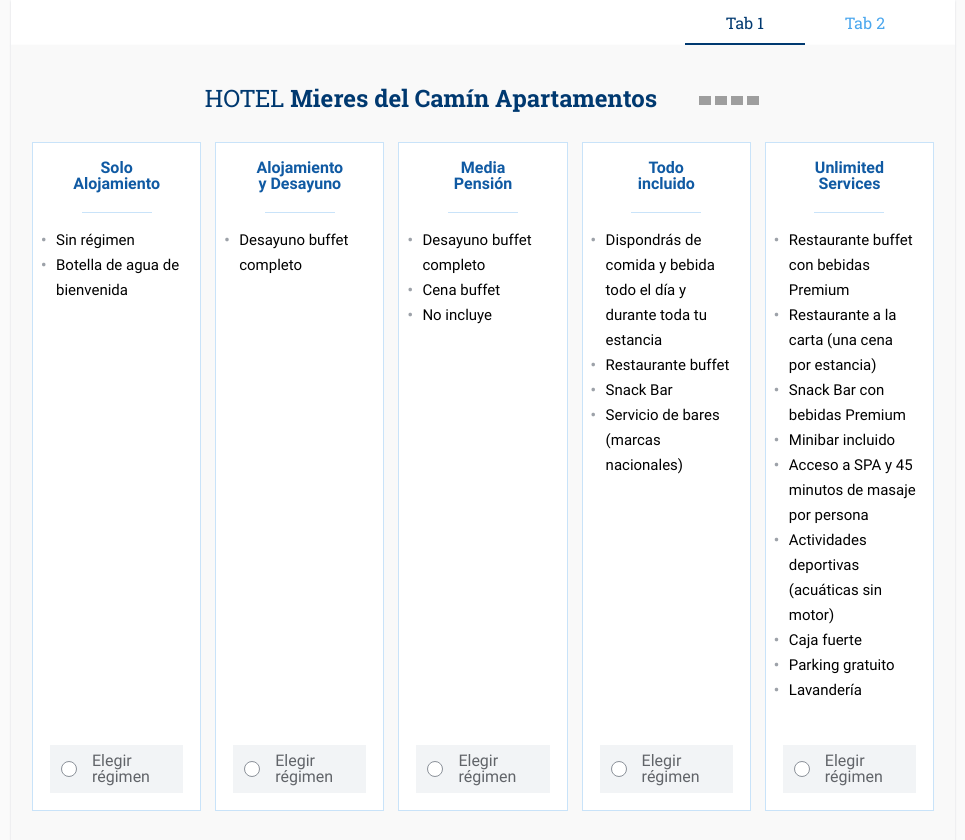
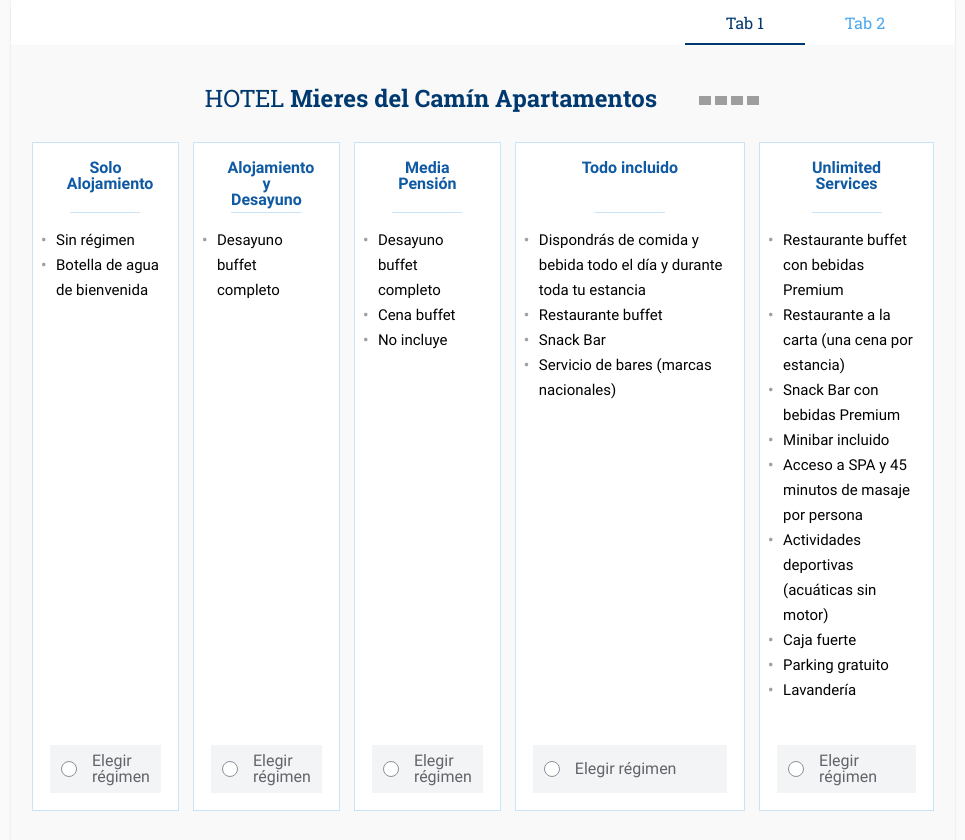
Before and after one commit to CarmenDomin/pruebaTCK, an Angular app: page /page-one in a window 1280 px wide. Shown: the whole page, without its empty margins (157-1122 px from the left). Built offline with nearby package versions, Linux system fonts and the light colour scheme; grey boxes are pictures that could not be loaded.

Commit message:
Bugfixing

```diff
--- a/src/application.css
+++ b/src/application.css
@@ -148,7 +148,7 @@
     display: flex; }
   /* line 73, src/styles/components/navigator.component.scss */
   .navigation__tab {
-    flex: 1 0 0; } }
+    flex: 1 1 auto; } }
 
 @-moz-document url-prefix() {
   @media only screen and (max-width: 599px) {
@@ -273,7 +273,7 @@ radio-button {
 
 /* line 29, src/styles/components/radio-buttons.component.scss */
 .radio-button__content {
-  flex: 1 0 0; }
+  flex: 1 1 auto; }
 
 @-moz-document url-prefix() {
   /* line 34, src/styles/components/radio-buttons.component.scss */
@@ -450,7 +450,7 @@ radio-button {
 
 /* line 32, src/styles/pages/page-one.component.scss */
 .tile {
-  flex: 1 0 0;
+  flex: 1 1 auto;
   margin: 0 7px; }
 
 @-moz-document url-prefix() {
@@ -705,7 +705,7 @@ radio-button {
 
 /* line 82, src/styles/pages/page-two.component.scss */
 .card-static-content__text {
-  flex: 1 0 0;
+  flex: 1 1 auto;
   margin-bottom: 23px;
   white-space: pre-wrap; }
 
--- a/src/styles/components/navigator.component.scss
+++ b/src/styles/components/navigator.component.scss
@@ -71,7 +71,7 @@
   }
 
   .navigation__tab {
-    flex: 1 0 0;
+    flex: 1 1 auto;
   }
 }
 
--- a/src/styles/components/radio-buttons.component.scss
+++ b/src/styles/components/radio-buttons.component.scss
@@ -27,7 +27,7 @@ radio-button {
 }
 
 .radio-button__content {
-  flex: 1 0 0;
+  flex: 1 1 auto;
 }
 
 @-moz-document url-prefix() {
--- a/src/styles/pages/page-one.component.scss
+++ b/src/styles/pages/page-one.component.scss
@@ -30,7 +30,7 @@ $margin: 7px;
 }
 
 .tile {
-  flex: 1 0 0;
+  flex: 1 1 auto;
   margin: 0 $margin;
 }
 
--- a/src/styles/pages/page-two.component.scss
+++ b/src/styles/pages/page-two.component.scss
@@ -80,7 +80,7 @@ $height-img: 180px;
 }
 
 .card-static-content__text {
-  flex: 1 0 0;
+  flex: 1 1 auto;
   margin-bottom: 23px;
   white-space: pre-wrap;
 }
```
